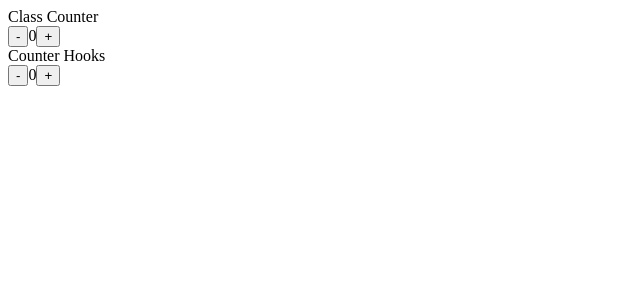
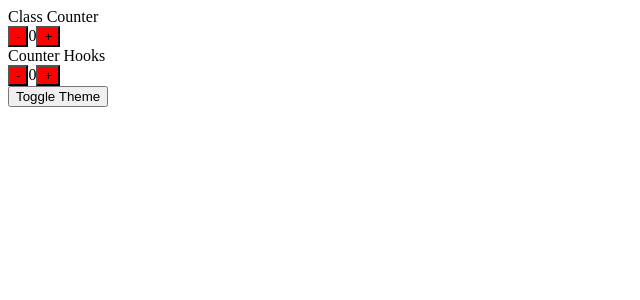
Before and after one commit to anuzbvbmaniac/react, a React (Create React App) app: page / in a window 1280 px wide. Shown: the top 300 px of the page, without its empty margins (0-640 px from the left). Built offline with nearby package versions, Linux system fonts and the light colour scheme; the HTML template or start-up script is replaced by a standard one.

Commit message:
Changes: Use Context

```diff
--- a/src/App.js
+++ b/src/App.js
@@ -1,15 +1,23 @@
-import React from 'react';
+import React, {useState} from 'react';
 import Counter from "./Counter";
 import CounterHooks from "./CounterHooks";
 
+export const ThemeContext = React.createContext();
+
 function App() {
+    const [theme, setTheme] = useState('red')
+
     return (
-        <>
+        <ThemeContext.Provider value={{backgroundColor: theme}}>
             Class Counter
             <Counter initialCount={0}/>
             Counter Hooks
             <CounterHooks initialCount={0}/>
-        </>
+            <button onClick={() => setTheme(prevTheme => {
+                return prevTheme === 'red' ? 'blue' : 'red'
+            }
+            )}>Toggle Theme</button>
+        </ThemeContext.Provider>
     )
 }
 
--- a/src/Counter.js
+++ b/src/Counter.js
@@ -1,4 +1,5 @@
 import React, {Component} from 'react';
+import {ThemeContext} from "./App";
 
 class Counter extends Component {
     constructor(props) {
@@ -11,11 +12,17 @@
 
     render() {
         return (
-            <div>
-                <button onClick={() => this.changeCount(-1)}>-</button>
-                <span>{this.state.count}</span>
-                <button onClick={() => this.changeCount(1)}>+</button>
-            </div>
+            <ThemeContext.Consumer>
+                {
+                    (style => (
+                        <div>
+                            <button style={style} onClick={() => this.changeCount(-1)}>-</button>
+                            <span>{this.state.count}</span>
+                            <button style={style} onClick={() => this.changeCount(1)}>+</button>
+                        </div>
+                    ))
+                }
+            </ThemeContext.Consumer>
         );
     }
 
--- a/src/CounterHooks.js
+++ b/src/CounterHooks.js
@@ -1,14 +1,15 @@
-import React, {useState} from 'react';
+import React, {useContext, useState} from 'react';
+import {ThemeContext} from "./App";
 
 export default function CounterHooks({initialCount}) {
 
     const [count, setCount] = useState(initialCount);
-
+    const style = useContext(ThemeContext);
     return (
         <div>
-            <button onClick={() => setCount(prevCount => prevCount - 1)}>-</button>
+            <button style={style} onClick={() => setCount(prevCount => prevCount - 1)}>-</button>
             <span>{count}</span>
-            <button onClick={() => setCount(prevCount => prevCount + 1)}>+</button>
+            <button style={style} onClick={() => setCount(prevCount => prevCount + 1)}>+</button>
         </div>
     );
 };
```
